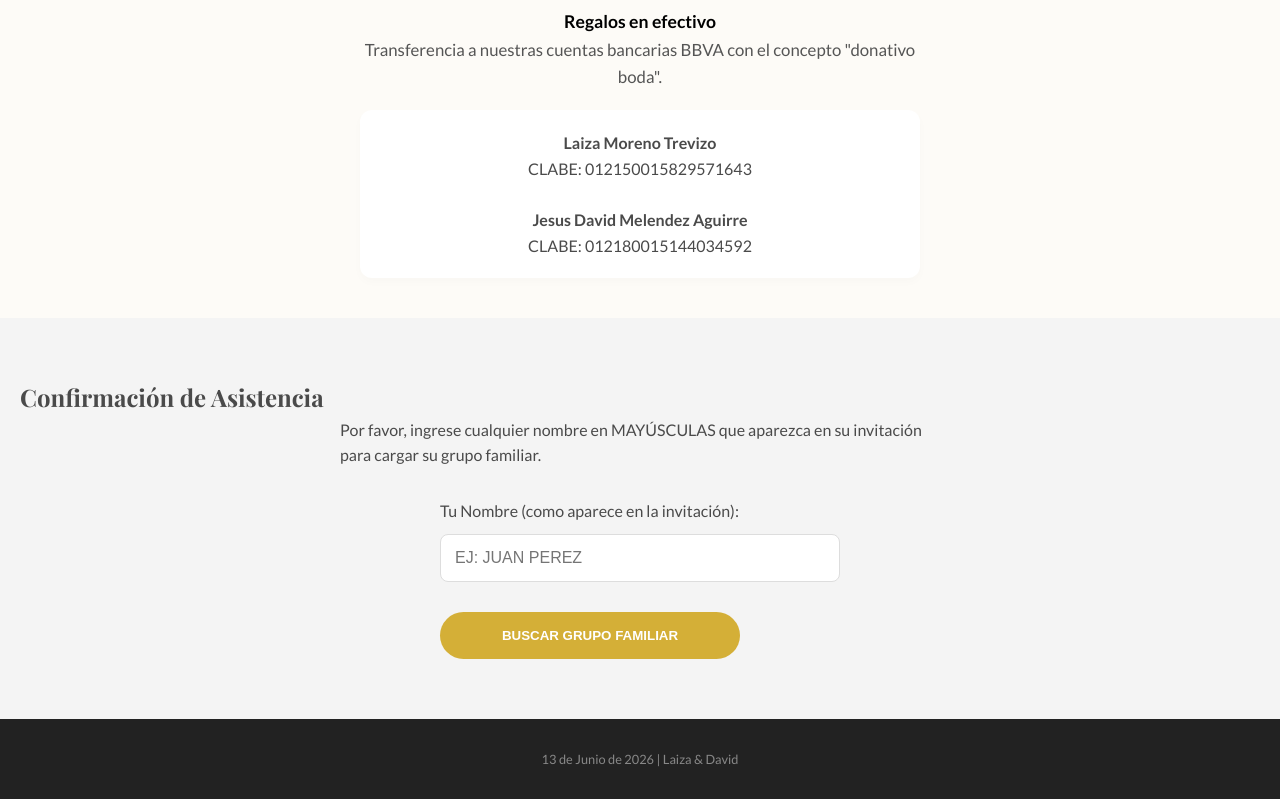
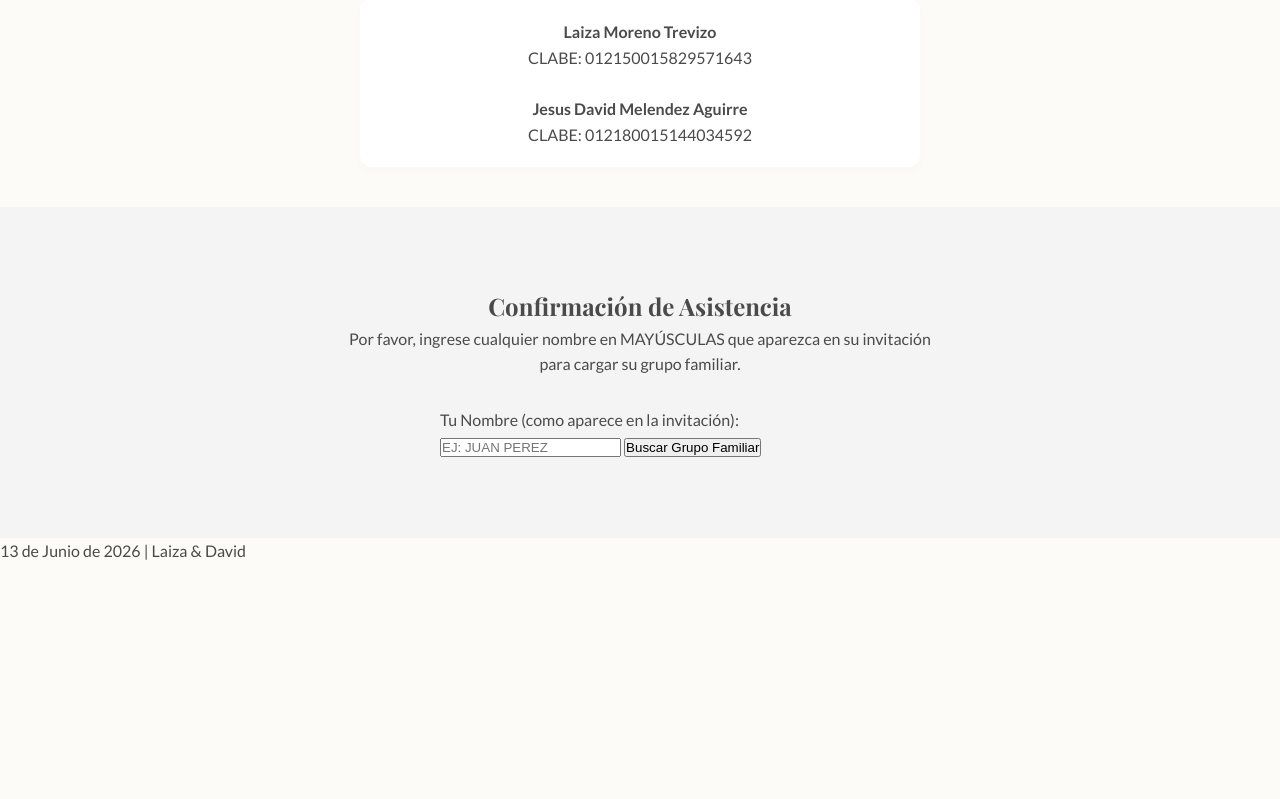
Before and after one commit to laizaydavidboda/invitacion-boda-flask, a Flask app: page / in a window 1280 px wide. Shown: the part 2320-3119 px from the top of the page. After the commit the page ends 2880 px from the top, so only its background shows below. Run offline with Flask 3, Linux system fonts and the light colour scheme; some web fonts are replaced.

Commit message:
Update index.html

```diff
--- a/templates/index.html
+++ b/templates/index.html
@@ -114,38 +114,42 @@
             box-shadow: 0 4px 10px rgba(0,0,0,0.02);
         }
 
-        /* --- FORMULARIO RSVP --- */
-        .rsvp-section { background-color: #f4f4f4; padding: 60px 20px; }
-
-        .btn {
-            background-color: var(--accent-color);
-            color: white;
-            padding: 16px 30px;
-            border-radius: 50px;
-            border: none;
-            cursor: pointer;
-            text-transform: uppercase;
-            font-weight: bold;
-            width: 100%;
-            max-width: 300px;
-            margin-top: 20px;
+        /* --- RSVP SECTION (Ajustes de Centrado) --- */
+        .rsvp-section {
+            background-color: #f4f4f4;
+            padding: 80px 20px;
+            display: flex;
+            flex-direction: column;
+            align-items: center; /* Centra el contenido horizontalmente */
+            text-align: center;
         }
 
-        input[type="text"], textarea, select {
-            width: 100%; padding: 14px; margin: 10px 0; border: 1px solid #ddd; border-radius: 8px; font-size: 1rem;
+        .rsvp-section form {
+            width: 100%;
+            max-width: 500px; /* Ancho máximo para el formulario */
+            margin: 0 auto;
+            text-align: center; /* Centra los textos dentro del form */
         }
 
-        iframe { width: 100%; height: 250px; border-radius: 8px; margin-top: 15px; border:0; }
+        .rsvp-table {
+            width: 100%;
+            border-collapse: collapse;
+            margin-bottom: 20px;
+        }
 
-        footer { background-color: #222; color: #888; padding: 30px 20px; font-size: 0.8rem; text-align: center; }
+        .rsvp-table th {
+            padding: 10px 0;
+            text-align: center; /* Títulos de tabla centrados */
+        }
 
-        @media (max-width: 480px) {
-            .hero { padding-top: 20dvh; }
-            .hero h1 { font-size: 2.8rem; }
+        .rsvp-table td {
+            padding: 15px 0;
+            text-align: center; /* Datos de tabla centrados */
         }
     </style>
 </head>
 <body>
+
 
     <header class="hero">
         <p>¡Nos casamos!</p>
```
